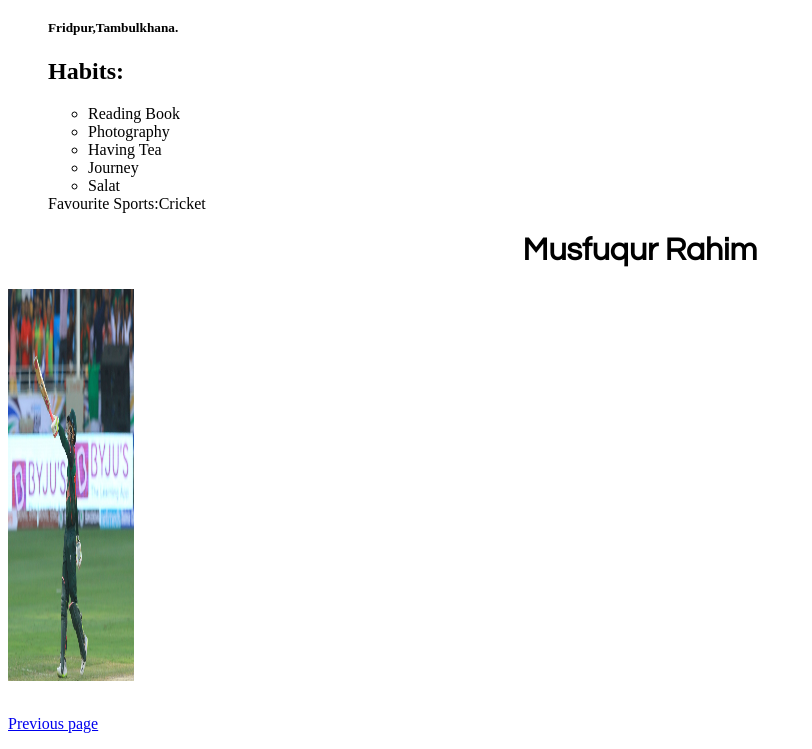
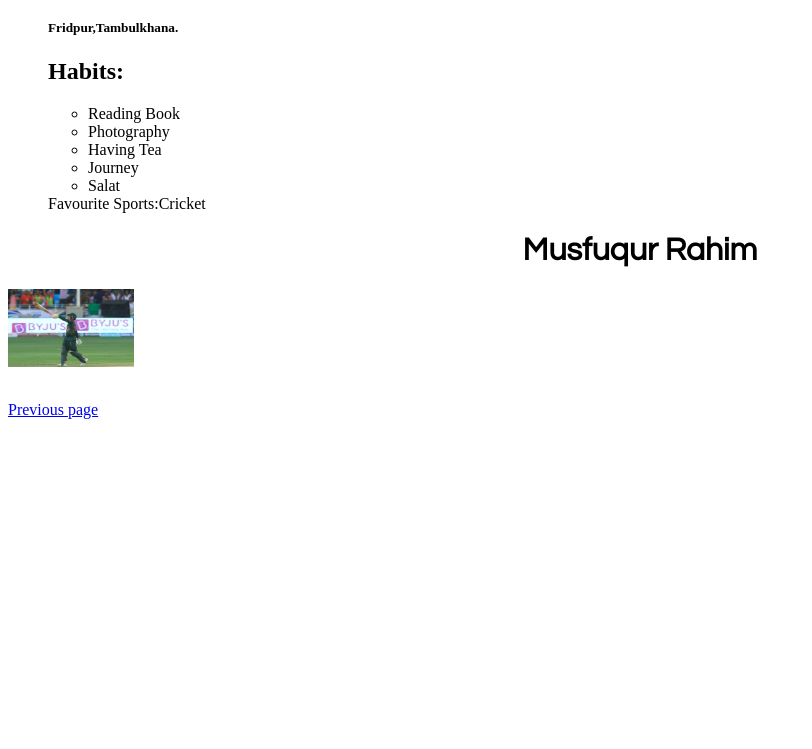
Before and after one commit to Arif1058/Arif1058.github.io, a plain HTML site: page more.html in a window 1280 px wide. Shown: the part 96-845 px from the top of the page, without its empty margins (0-812 px from the left). After the commit the page ends 800 px from the top, so only its background shows below. Drawn offline with Linux system fonts and the light colour scheme.

Commit message:
Update more.html

```diff
--- a/more.html
+++ b/more.html
@@ -18,7 +18,7 @@
 </ul>
 
 <h1 align="center"><font style="font-family:Century Gothic;">Musfuqur Rahim</font></h1>
-<img src="DnKCTPsVYAA-EjF.jpg"width="10%"height="50%">
+<img src="DnKCTPsVYAA-EjF.jpg"width="10%"height="10%"align="center">
   <br>
     <br>
  <p> <a href="new.html">Previous page</a></p>
```
